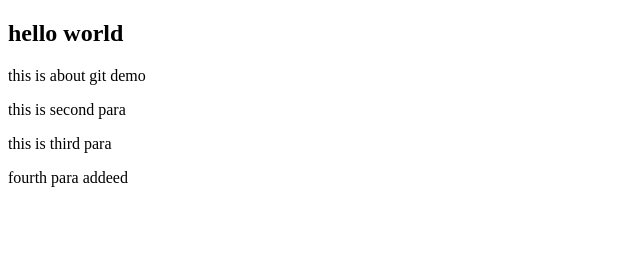
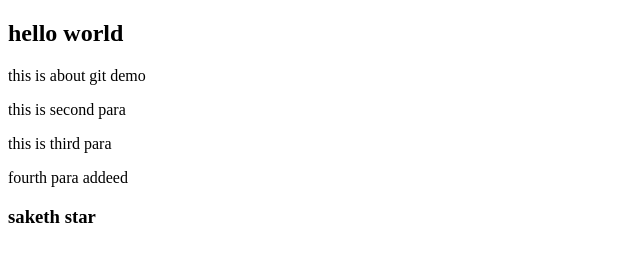
Before and after one commit to SakethGunda9603/GitDemo, a plain HTML site: page index.html in a window 1280 px wide. Shown: the whole page, without its empty margins (0-640 px from the left). Drawn offline with Linux system fonts and the light colour scheme.

Commit message:
modified

```diff
--- a/index.html
+++ b/index.html
@@ -11,6 +11,7 @@
    <p>this is second para</p>
    <p>this  is third para</p>
    <p>fourth para addeed</p>
+   <h3>saketh star</h3>
 
 </body>
 </html>
```
